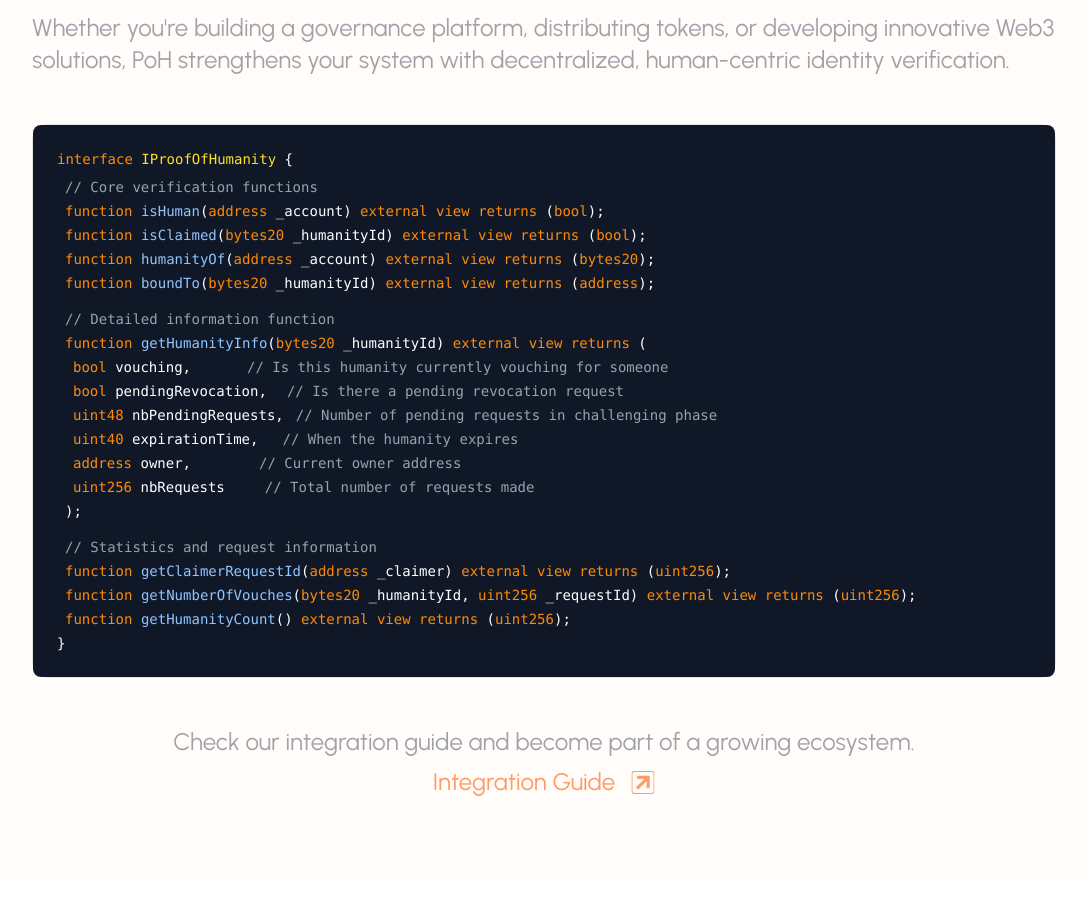
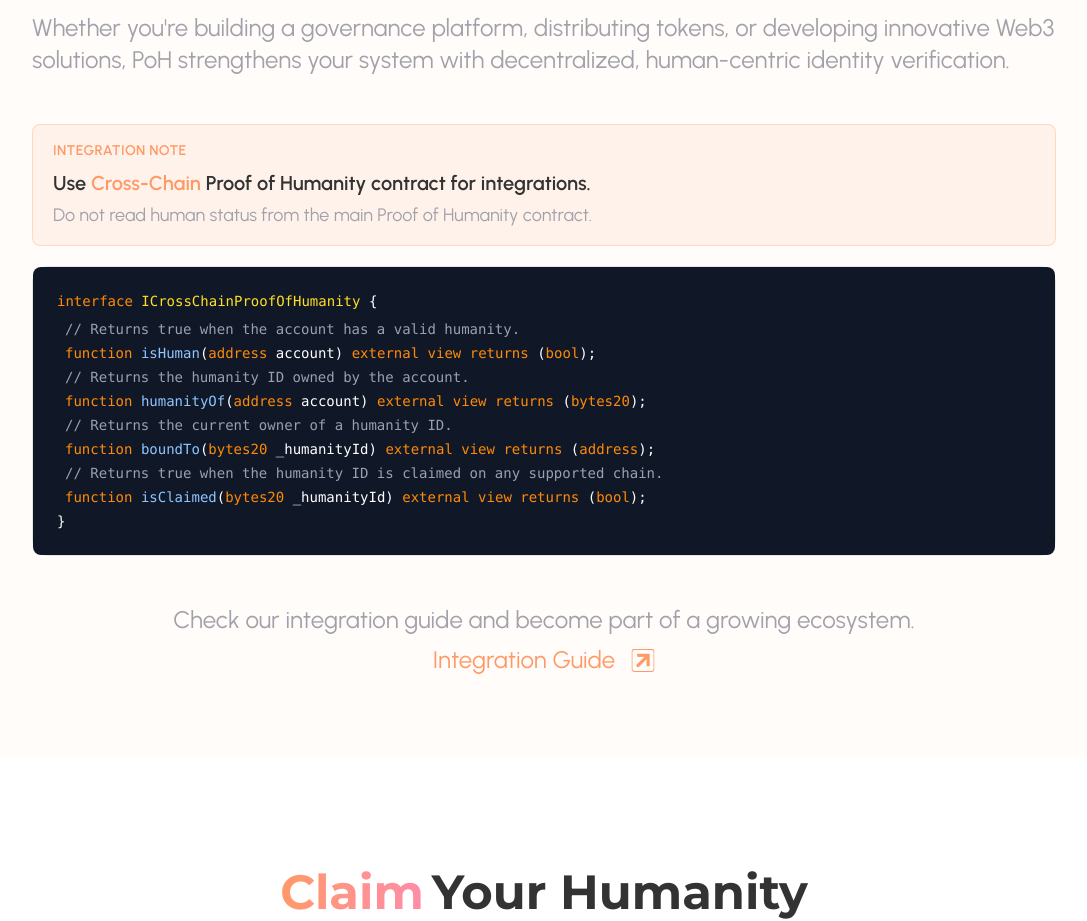
Before and after one commit to Proof-Of-Humanity/proof-of-humanity-v2-website, a Next.js app: page / in a window 1280 px wide. Shown: the part 4620-5541 px from the top of the page, without its empty margins (96-1183 px from the left). Built offline with nearby package versions, Linux system fonts and the light colour scheme.

Commit message:
Update integration snippet to use ccPoH

```diff
--- a/app/components/IntegrateSection.tsx
+++ b/app/components/IntegrateSection.tsx
@@ -21,21 +21,33 @@
         </header>
 
         <div className="mt-10 md:mt-12 2xl:mt-16 w-full">
+          <div className="mb-5 rounded-lg border border-linkText/30 bg-linkText/10 px-5 py-4">
+            <p className="text-sm font-semibold uppercase tracking-wide text-linkText">
+              Integration note
+            </p>
+            <p className="mt-2 text-lg font-semibold text-primaryText md:text-xl">
+              Use <span className="text-linkText">Cross-Chain</span> Proof of
+              Humanity contract for integrations.
+            </p>
+            <p className="mt-1 text-base text-mutedText md:text-lg">
+              Do not read human status from the main Proof of Humanity contract.
+            </p>
+          </div>
           <div className="rounded-2xl border border-solid border-defaultBorder">
             <div className="bg-gray-900 rounded-lg font-mono text-sm overflow-x-auto p-6">
               <div className="text-left">
                 <div className="mb-2">
                   <span className="text-orange-400">interface</span>{" "}
-                  <span className="text-yellow-300">IProofOfHumanity</span>{" "}
+                  <span className="text-yellow-300">ICrossChainProofOfHumanity</span>{" "}
                   <span className="text-white">{'{'}</span>
                 </div>
-                <div className="ml-2 text-gray-400 mb-1">{`// Core verification functions`}</div>
+                <div className="ml-2 text-gray-400 mb-1">{`// Returns true when the account has a valid humanity.`}</div>
                 <div className="ml-2 mb-1">
                   <span className="text-orange-400">function</span>{" "}
                   <span className="text-blue-300">isHuman</span>
                   <span className="text-white">(</span>
                   <span className="text-orange-400">address</span>{" "}
-                  <span className="text-white">_account</span>
+                  <span className="text-white">account</span>
                   <span className="text-white">)</span>{" "}
                   <span className="text-orange-400">external</span>{" "}
                   <span className="text-orange-400">view</span>{" "}
@@ -44,26 +56,13 @@
                   <span className="text-orange-400">bool</span>
                   <span className="text-white">);</span>
                 </div>
-                <div className="ml-2 mb-1">
-                  <span className="text-orange-400">function</span>{" "}
-                  <span className="text-blue-300">isClaimed</span>
-                  <span className="text-white">(</span>
-                  <span className="text-orange-400">bytes20</span>{" "}
-                  <span className="text-white">_humanityId</span>
-                  <span className="text-white">)</span>{" "}
-                  <span className="text-orange-400">external</span>{" "}
-                  <span className="text-orange-400">view</span>{" "}
-                  <span className="text-orange-400">returns</span>{" "}
-                  <span className="text-white">(</span>
-                  <span className="text-orange-400">bool</span>
-                  <span className="text-white">);</span>
-                </div>
+                <div className="ml-2 text-gray-400 mb-1">{`// Returns the humanity ID owned by the account.`}</div>
                 <div className="ml-2 mb-1">
                   <span className="text-orange-400">function</span>{" "}
                   <span className="text-blue-300">humanityOf</span>
                   <span className="text-white">(</span>
                   <span className="text-orange-400">address</span>{" "}
-                  <span className="text-white">_account</span>
+                  <span className="text-white">account</span>
                   <span className="text-white">)</span>{" "}
                   <span className="text-orange-400">external</span>{" "}
                   <span className="text-orange-400">view</span>{" "}
@@ -72,7 +71,8 @@
                   <span className="text-orange-400">bytes20</span>
                   <span className="text-white">);</span>
                 </div>
-                <div className="ml-2 mb-4">
+                <div className="ml-2 text-gray-400 mb-1">{`// Returns the current owner of a humanity ID.`}</div>
+                <div className="ml-2 mb-1">
                   <span className="text-orange-400">function</span>{" "}
                   <span className="text-blue-300">boundTo</span>
                   <span className="text-white">(</span>
@@ -86,11 +86,10 @@
                   <span className="text-orange-400">address</span>
                   <span className="text-white">);</span>
                 </div>
-
-                <div className="ml-2 text-gray-400 mb-1">{`// Detailed information function`}</div>
+                <div className="ml-2 text-gray-400 mb-1">{`// Returns true when the humanity ID is claimed on any supported chain.`}</div>
                 <div className="ml-2 mb-1">
                   <span className="text-orange-400">function</span>{" "}
-                  <span className="text-blue-300">getHumanityInfo</span>
+                  <span className="text-blue-300">isClaimed</span>
                   <span className="text-white">(</span>
                   <span className="text-orange-400">bytes20</span>{" "}
                   <span className="text-white">_humanityId</span>
@@ -99,81 +98,7 @@
                   <span className="text-orange-400">view</span>{" "}
                   <span className="text-orange-400">returns</span>{" "}
                   <span className="text-white">(</span>
-                </div>
-                <div className="ml-4 mb-1">
-                  <span className="text-orange-400">bool</span>{" "}
-                  <span className="text-white">vouching,</span>
-                  <span className="text-gray-400 ml-14">{`// Is this humanity currently vouching for someone`}</span>
-                </div>
-                <div className="ml-4 mb-1">
-                  <span className="text-orange-400">bool</span>{" "}
-                  <span className="text-white">pendingRevocation,</span>
-                  <span className="text-gray-400 ml-5">{`// Is there a pending revocation request`}</span>
-                </div>
-                <div className="ml-4 mb-1">
-                  <span className="text-orange-400">uint48</span>{" "}
-                  <span className="text-white">nbPendingRequests,</span>
-                  <span className="text-gray-400 ml-3">{`// Number of pending requests in challenging phase`}</span>
-                </div>
-                <div className="ml-4 mb-1">
-                  <span className="text-orange-400">uint40</span>{" "}
-                  <span className="text-white">expirationTime,</span>
-                  <span className="text-gray-400 ml-6">{`// When the humanity expires`}</span>
-                </div>
-                <div className="ml-4 mb-1">
-                  <span className="text-orange-400">address</span>{" "}
-                  <span className="text-white">owner,</span>
-                  <span className="text-gray-400 ml-17">{`// Current owner address`}</span>
-                </div>
-                <div className="ml-4 mb-1">
-                  <span className="text-orange-400">uint256</span>{" "}
-                  <span className="text-white">nbRequests</span>
-                  <span className="text-gray-400 ml-10">{`// Total number of requests made`}</span>
-                </div>
-                <div className="ml-2 mb-4">
-                  <span className="text-white">);</span>
-                </div>
-
-                <div className="ml-2 text-gray-400 mb-1">{`// Statistics and request information`}</div>
-                <div className="ml-2 mb-1">
-                  <span className="text-orange-400">function</span>{" "}
-                  <span className="text-blue-300">getClaimerRequestId</span>
-                  <span className="text-white">(</span>
-                  <span className="text-orange-400">address</span>{" "}
-                  <span className="text-white">_claimer</span>
-                  <span className="text-white">)</span>{" "}
-                  <span className="text-orange-400">external</span>{" "}
-                  <span className="text-orange-400">view</span>{" "}
-                  <span className="text-orange-400">returns</span>{" "}
-                  <span className="text-white">(</span>
-                  <span className="text-orange-400">uint256</span>
-                  <span className="text-white">);</span>
-                </div>
-                <div className="ml-2 mb-1">
-                  <span className="text-orange-400">function</span>{" "}
-                  <span className="text-blue-300">getNumberOfVouches</span>
-                  <span className="text-white">(</span>
-                  <span className="text-orange-400">bytes20</span>{" "}
-                  <span className="text-white">_humanityId,</span>{" "}
-                  <span className="text-orange-400">uint256</span>{" "}
-                  <span className="text-white">_requestId</span>
-                  <span className="text-white">)</span>{" "}
-                  <span className="text-orange-400">external</span>{" "}
-                  <span className="text-orange-400">view</span>{" "}
-                  <span className="text-orange-400">returns</span>{" "}
-                  <span className="text-white">(</span>
-                  <span className="text-orange-400">uint256</span>
-                  <span className="text-white">);</span>
-                </div>
-                <div className="ml-2 mb-1">
-                  <span className="text-orange-400">function</span>{" "}
-                  <span className="text-blue-300">getHumanityCount</span>
-                  <span className="text-white">()</span>{" "}
-                  <span className="text-orange-400">external</span>{" "}
-                  <span className="text-orange-400">view</span>{" "}
-                  <span className="text-orange-400">returns</span>{" "}
-                  <span className="text-white">(</span>
-                  <span className="text-orange-400">uint256</span>
+                  <span className="text-orange-400">bool</span>
                   <span className="text-white">);</span>
                 </div>
                 <div className="text-white">{'}'}</div>
```
